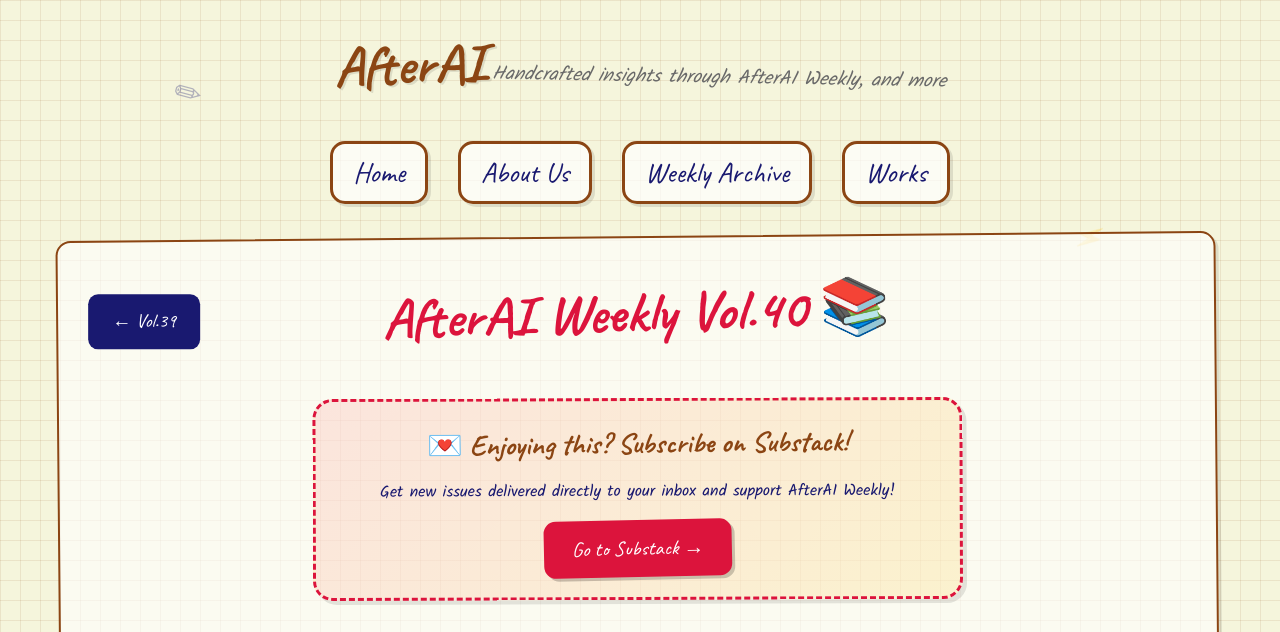
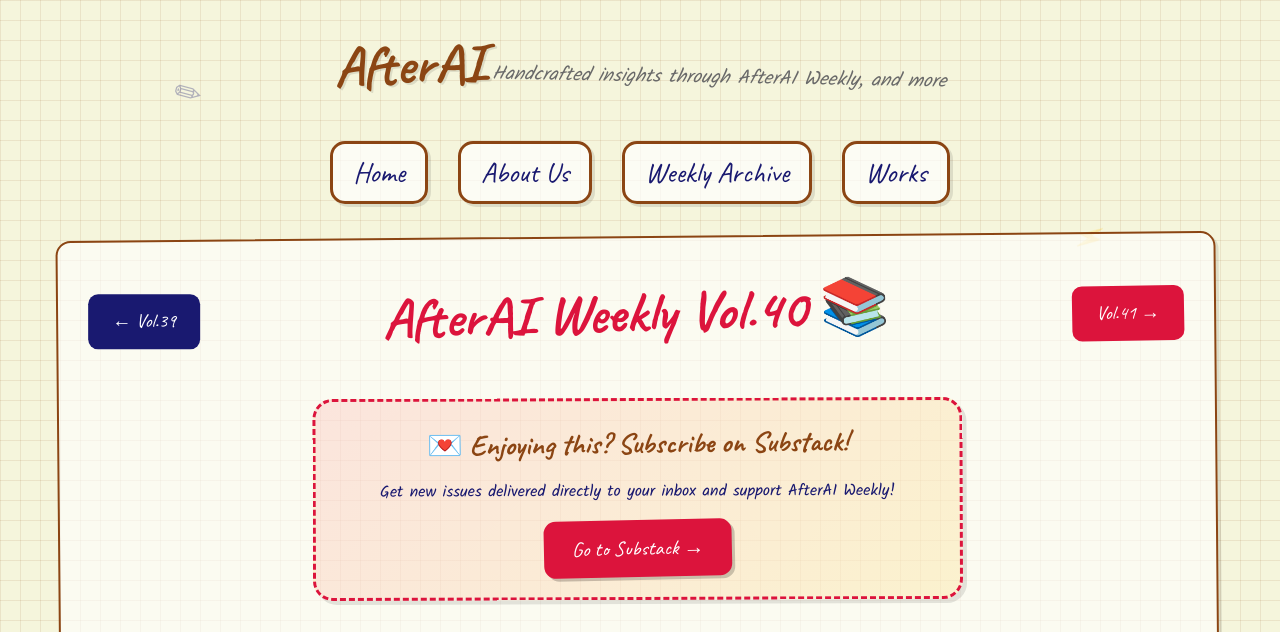
Before and after one commit to AfterAILab/AfterAILab.github.io, a Jekyll site: the page built from weekly/vol40.html, in a window 1280 px wide and 900 px high, cut to the strip 0-632 px from the top of the window. Built offline with Jekyll 4.4.1, drawn with Linux system fonts in a browser that asks for light colours.

Commit message:
Add Vol. 41

```diff
--- a/_data/weekly_issues.yml
+++ b/_data/weekly_issues.yml
@@ -121,3 +121,5 @@
   slug: vol39
 - number: 40
   slug: vol40
+- number: 41
+  slug: vol41
--- /dev/null
+++ b/weekly/vol41.html
@@ -0,0 +1,5 @@
+---
+layout: weekly_issue
+title: "AfterAI Weekly Vol.41"
+slug: vol41
+---
```
Also changed, not shown: img/weekly/en/vol41-en.jpg (added).
